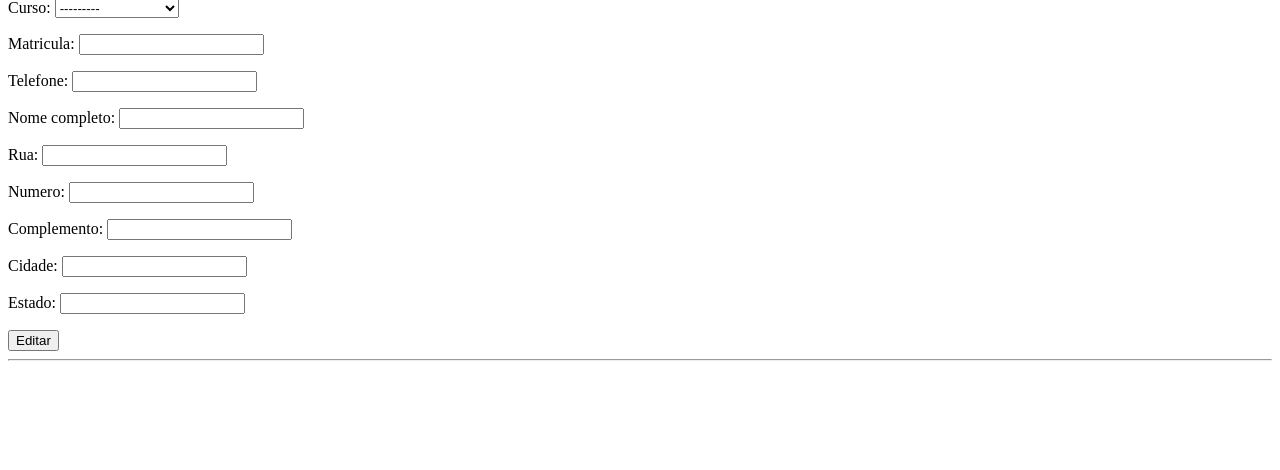
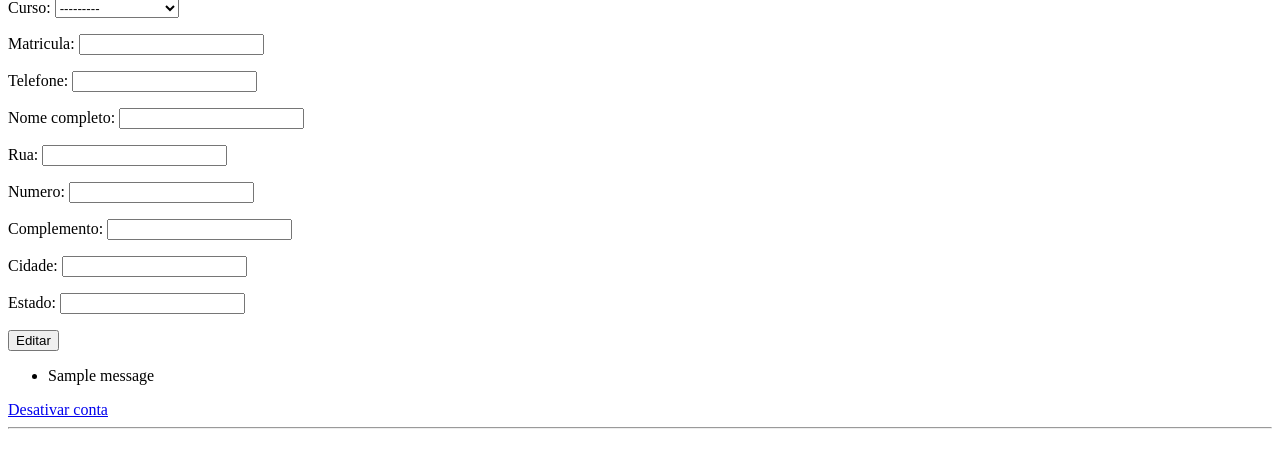
Before and after one commit to gustavohsborba/SVA, a Django app: template sva/templates/sva/EditarAluno.html in a window 1280 px wide. Shown: the part 27-497 px from the top of the page. Run offline with Django 3.2, Linux system fonts and the light colour scheme; the template is opened without the code that fills it: values that come from a table or form of the project are taken from there, others are empty; tables that the repository leaves empty hold one stand-in row (values such as "Sample post"); one stand-in notice (Sample message) is shown.

Commit message:
Grenciamento de aluno finalizado

```diff
--- a/project/urls.py
+++ b/project/urls.py
@@ -23,5 +23,6 @@ urlpatterns = [
     url(r'^home', pagina_base),
     url(r'^contato', formulario_contato),
     url(r'^cadastroaluno/$', CadastroAluno, name='Cadastro_Aluno'),
-    url(r'^(?P<pk>\d+)/editaraluno/$', EditarAluno, name='Editar_Aluno')
+    url(r'^(?P<pk>\d+)/editaraluno/$', EditarAluno, name='Editar_Aluno'),
+    url(r'^(?P<pk>\d+)/editaraluno/excluiraluno$', ExcluirAluno, name='Excluir_Aluno'),
 ]
--- a/sva/templates/sva/EditarAluno.html
+++ b/sva/templates/sva/EditarAluno.html
@@ -6,4 +6,22 @@
                 {{ form.as_p }}
                 <button type="submit">Editar</button>
         </form>
+        {% if messages %}
+        <ul class="messages">
+            {% for message in messages %}
+            <li{% if message.tags %} class="{{ message.tags }}"{% endif %}>{{ message }}</li>
+            {% endfor %}
+        </ul>
+        {% endif %}
+        <a href="javascript:func()" onclick="confirmacao()"> Desativar conta </a>
+        <script language="Javascript">
+        function confirmacao() {
+             var resposta = confirm("Deseja desativar essa conta?");
+
+             if (resposta == true) {
+                  window.location.href = "{{ 'excluiraluno' }}";
+             }
+        }
+        </script>
+
 {% endblock content %}
```
Also changed, not shown: sva/views.py (+10 -3 lines).
